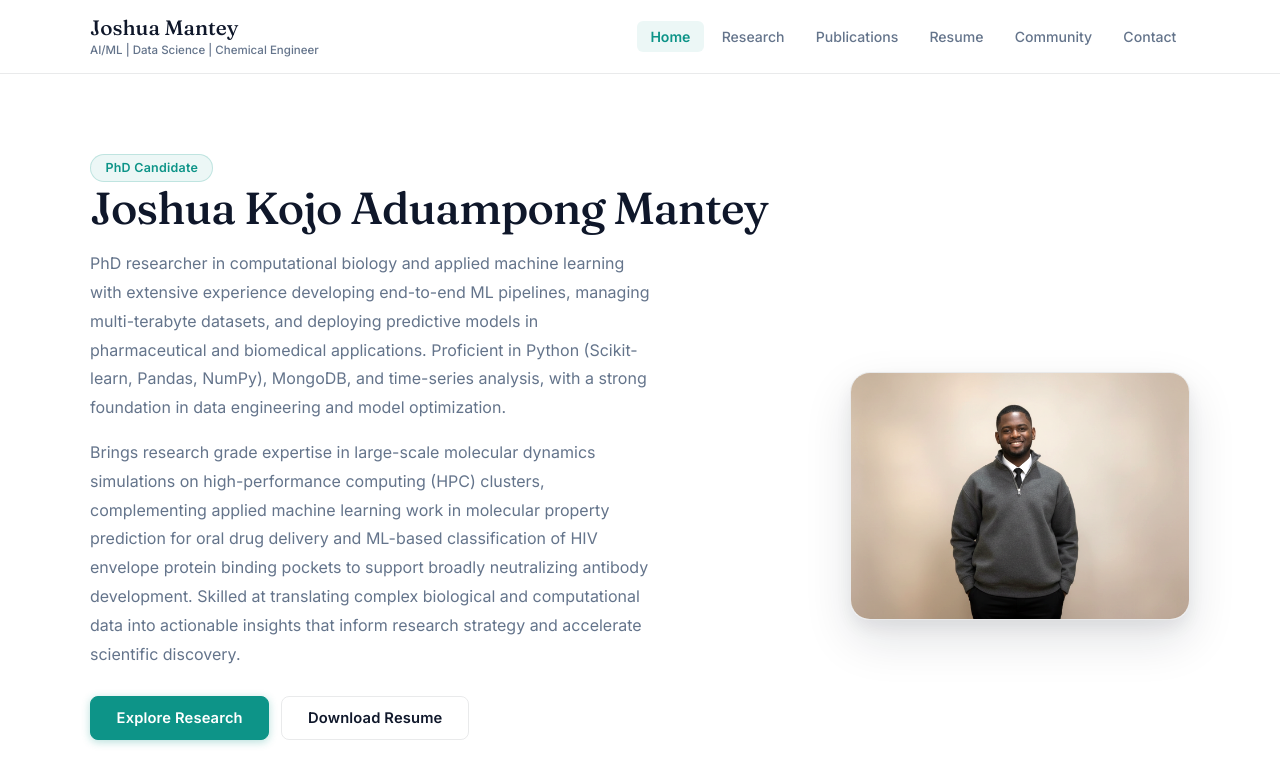
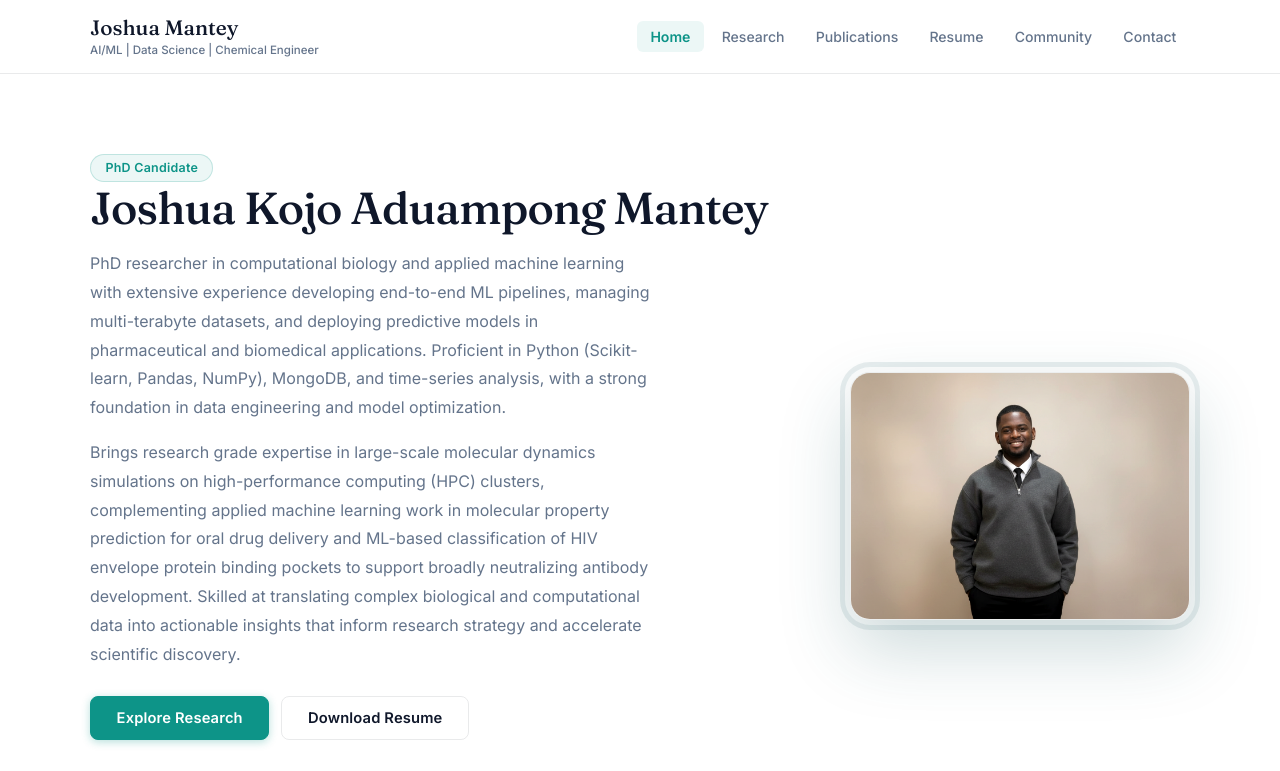
Before and after one commit to jkamantey/joshua-mantey-website, a React (Vite) app: page / in a window 1280 px wide. Shown: the top 771 px of the page. Built offline with nearby package versions, Linux system fonts and the light colour scheme.

Commit message:
Restore portrait shadow ring and fix image clarity

```diff
--- a/src/pages/Home.css
+++ b/src/pages/Home.css
@@ -79,15 +79,18 @@
   max-width: 420px;
   border-radius: var(--radius-lg);
   overflow: hidden;
-  box-shadow: var(--shadow-lg);
-  border: 1px solid var(--line);
+  box-shadow:
+    0 30px 70px rgba(31, 93, 97, 0.22),
+    0 0 0 5px rgba(255, 255, 255, 0.9),
+    0 0 0 10px rgba(31, 93, 97, 0.1);
+  border: 1px solid rgba(24, 38, 44, 0.08);
 }
 
 .portrait-card img {
   width: 100%;
   height: auto;
   display: block;
-  filter: brightness(1.15);
+  filter: brightness(1.05) contrast(1.05);
 }
 
 /* ── Focus section ── */
```
